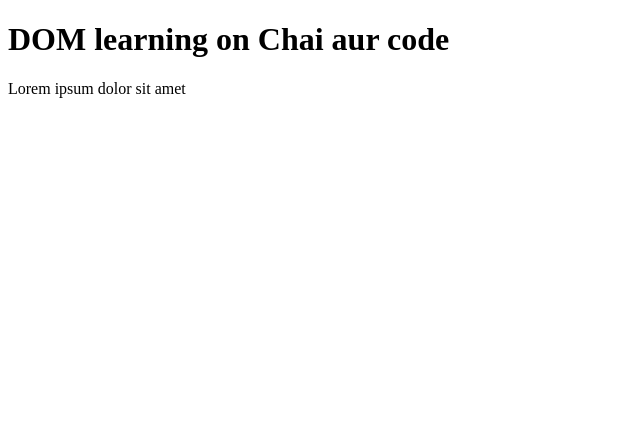
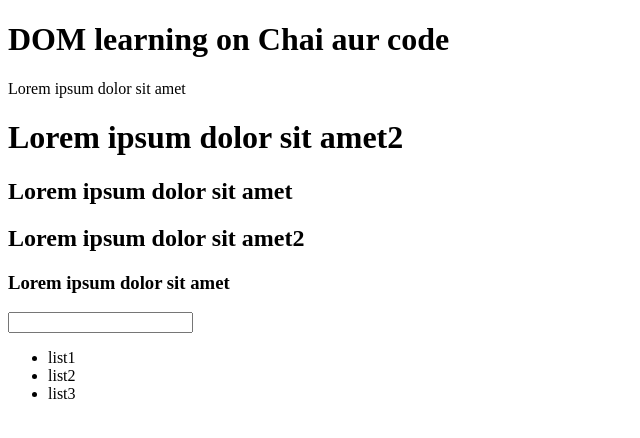
Before and after one commit to nemokanchan/JavaScript, a plain HTML site: page 36_Dom.html in a window 1280 px wide. Shown: the whole page, without its empty margins (0-640 px from the left). Drawn offline with Linux system fonts and the light colour scheme.

Commit message:
modified

```diff
--- a/36_Dom.html
+++ b/36_Dom.html
@@ -13,8 +13,18 @@
 </head>
 <body class="bg-black">
     <div>
-        <h1 id="Title" class="heading">DOM learning on Chai aur code</h1>
+        <h1 id="Title" class="heading">DOM learning on Chai aur code<span style="display: none;">As your wish</span></h1>
         <p>Lorem ipsum dolor sit amet</p>
+        <h1>Lorem ipsum dolor sit amet2</h1>
+        <h2>Lorem ipsum dolor sit amet</h2>
+        <h2>Lorem ipsum dolor sit amet2</h2>
+        <h3>Lorem ipsum dolor sit amet</h3>
+        <input type="password" name=" " id=" ">
+        <ul>
+            <li class="list-item">list1</li>
+            <li class="list-item">list2</li>
+            <li class="list-item">list3</li>
+        </ul>
     </div>
 
 </body>
```
